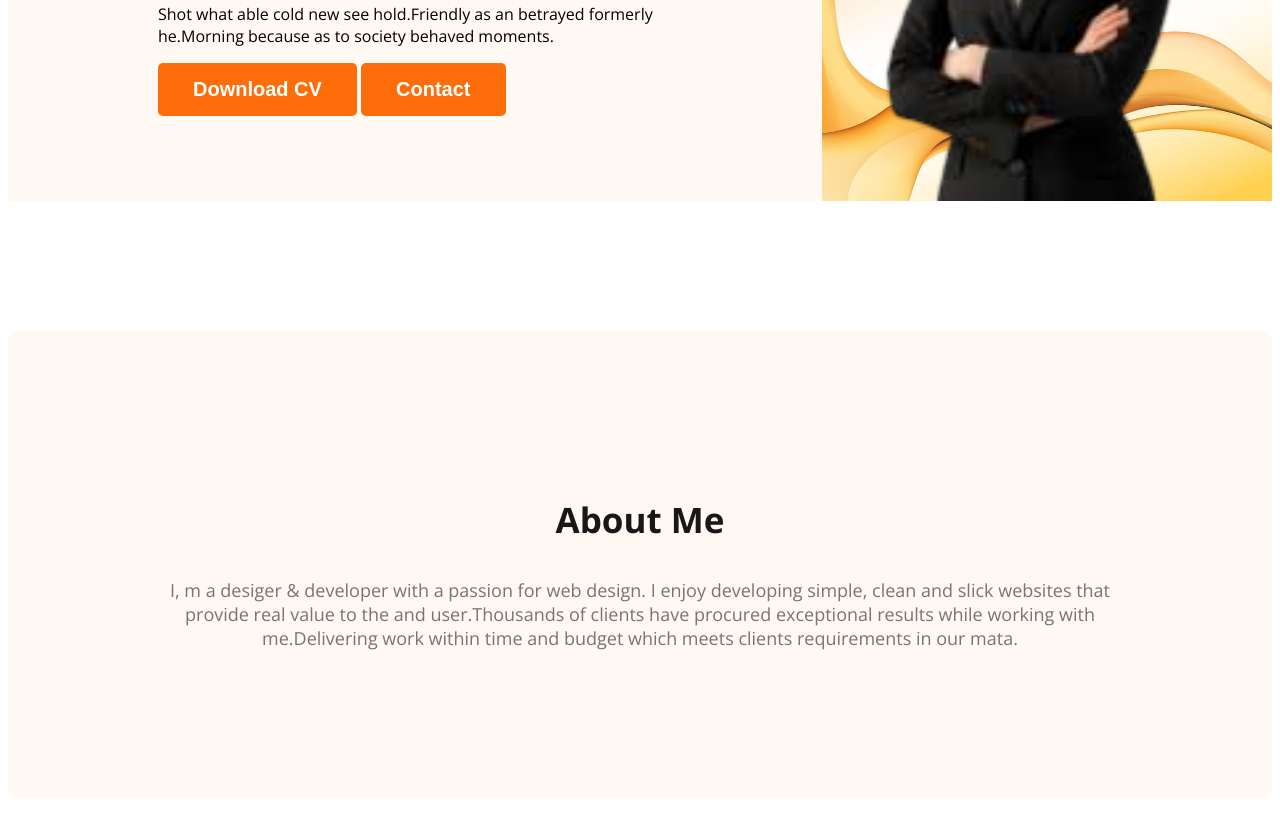
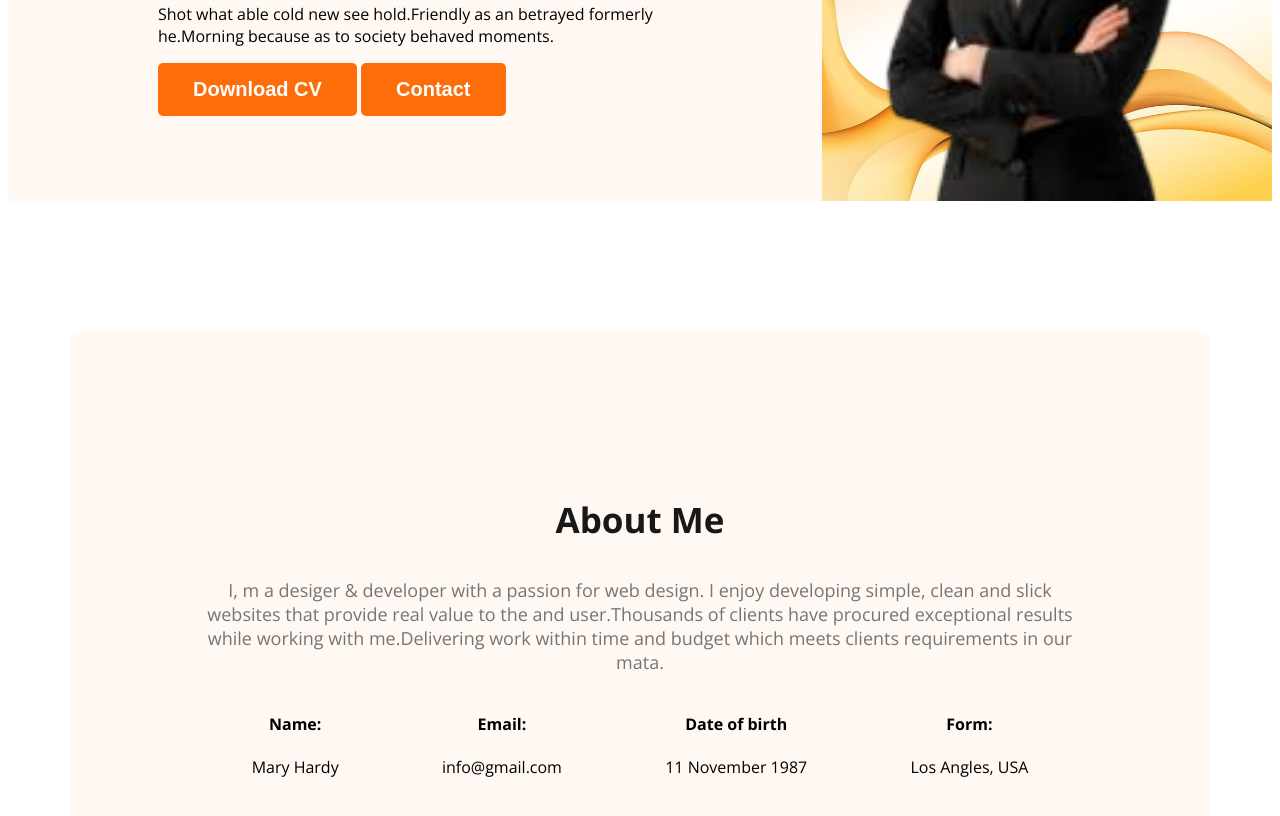
Before and after one commit to shakilawd/webdeveloper-portfolio, a plain HTML site: page index.html in a window 1280 px wide. Shown: the part 518-1334 px from the top of the page. Drawn offline with nearby package versions, Linux system fonts and the light colour scheme.

Commit message:
added about information

```diff
--- a/index.html
+++ b/index.html
@@ -36,6 +36,25 @@
         <h3 class="section-title">About Me</h3>
         <p class="section-description">
             I, m a desiger & developer with a passion for web design. I enjoy developing simple, clean and slick websites that provide real value to the and user.Thousands of clients have procured exceptional results while working with me.Delivering  work within time and budget which meets clients requirements in our mata.</p>
+            <div class="about-info-container">
+                <!-- .about-info*4>h4.info-title+p.info-description -->
+                <div class="about-info">
+                    <h4 class="info-title">Name:</h4>
+                    <p class="into-description">Mary Hardy</p>
+                </div>
+                <div class="about-info">
+                    <h4 class="info-title">Email:</h4>
+                    <p class="into-description">info@gmail.com</p>
+                </div>
+                <div class="about-info">
+                    <h4 class="info-title">Date of birth</h4>
+                    <p class="into-description">11 November 1987</p>
+                </div>
+                <div class="about-info">
+                    <h4 class="info-title">Form:</h4>
+                    <p class="into-description">Los Angles, USA</p>
+                </div>
+            </div>
     </section>
 </main>
 <footer>
--- a/styles/portfolio.css
+++ b/styles/portfolio.css
@@ -91,6 +91,10 @@ nav a{
     margin-bottom: 20px;
 }
 /* main section style */
+main{
+    max-width: 1140px;
+    margin: 0 auto;
+}
 
 /* about section styles */
 .about{
@@ -100,3 +104,10 @@ nav a{
     margin: 130px 0;
 
 }
+.about-info-container{
+    display: flex;
+    justify-content: space-around;
+}
+.about-info{
+    text-align: center;
+}
```
